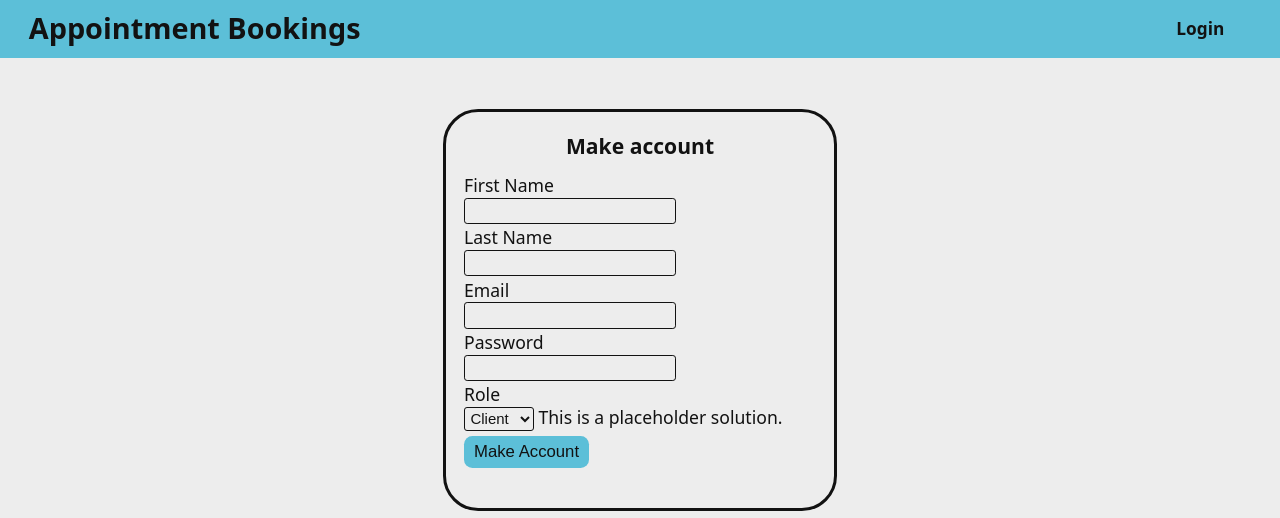
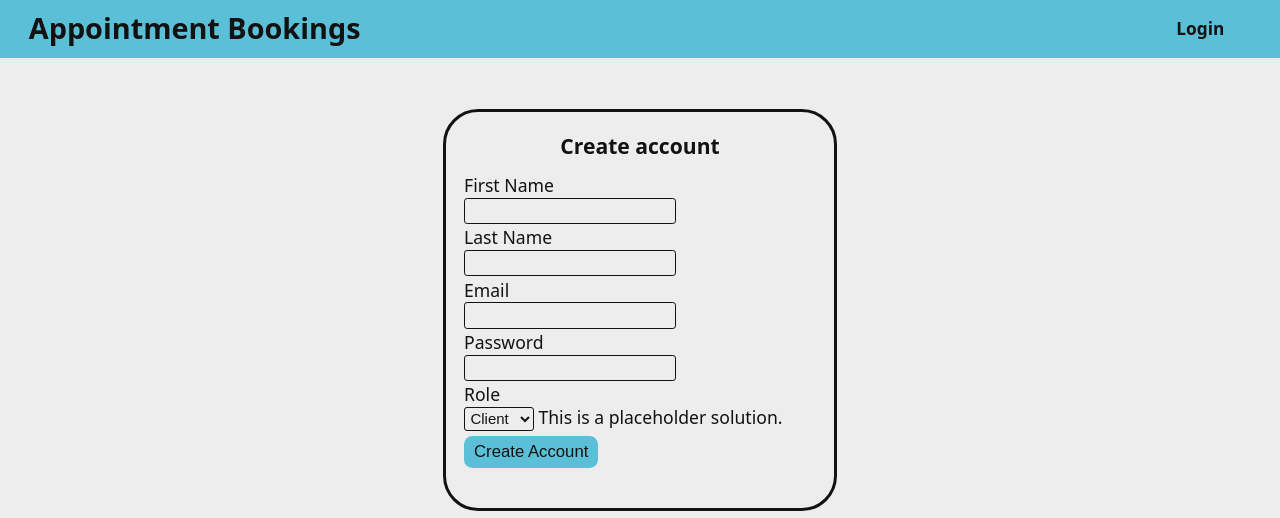
Before and after one commit to Zackery-B/Appointment-Booking, a React (Vite) app in the folder Client/: page /signup in a window 1280 px wide. Shown: the top 518 px of the page. Built offline with nearby package versions, Linux system fonts and the light colour scheme.

Commit message:
Correct more grammar and consistency

```diff
--- a/Client/src/routes/SignupPage.tsx
+++ b/Client/src/routes/SignupPage.tsx
@@ -61,7 +61,7 @@ export default function MakeAccountPage() {
     <section className="SignupPage">
         <form onSubmit={handleSubmit}>
             <div>
-                <h2>Make account</h2>
+                <h2>Create account</h2>
             </div>
             <div>
                 <label htmlFor="firstName">First Name</label>
@@ -117,7 +117,7 @@ export default function MakeAccountPage() {
                 <span>This is a placeholder solution.</span>
             </div>
             <div>
-                <button>Make Account</button>
+                <button>Create Account</button>
             </div>
             {error && <div className="error">Account creation failed</div>}
         </form>
```
Also changed, not shown: 1 other file (tests, documents, lock files or other folders).
